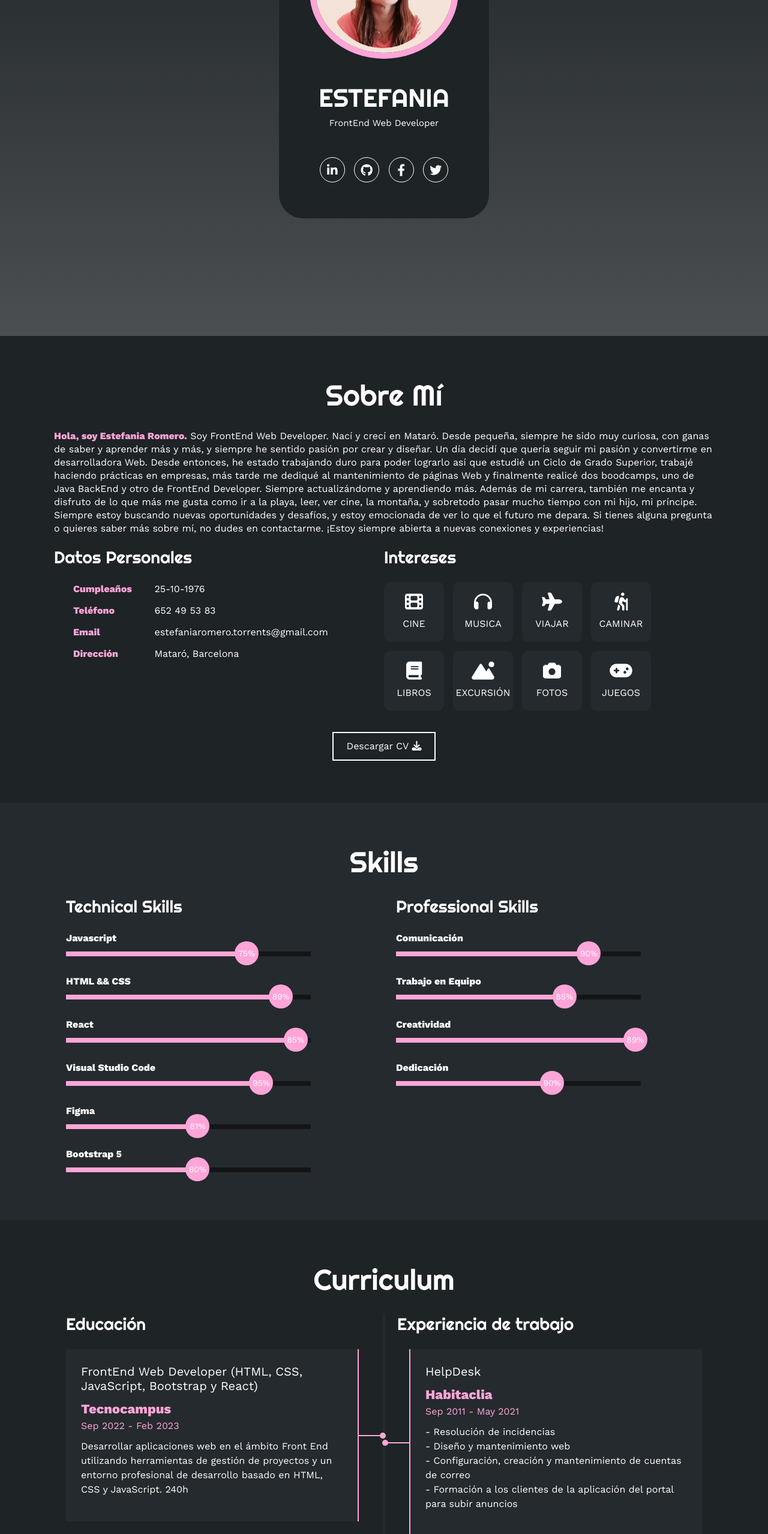
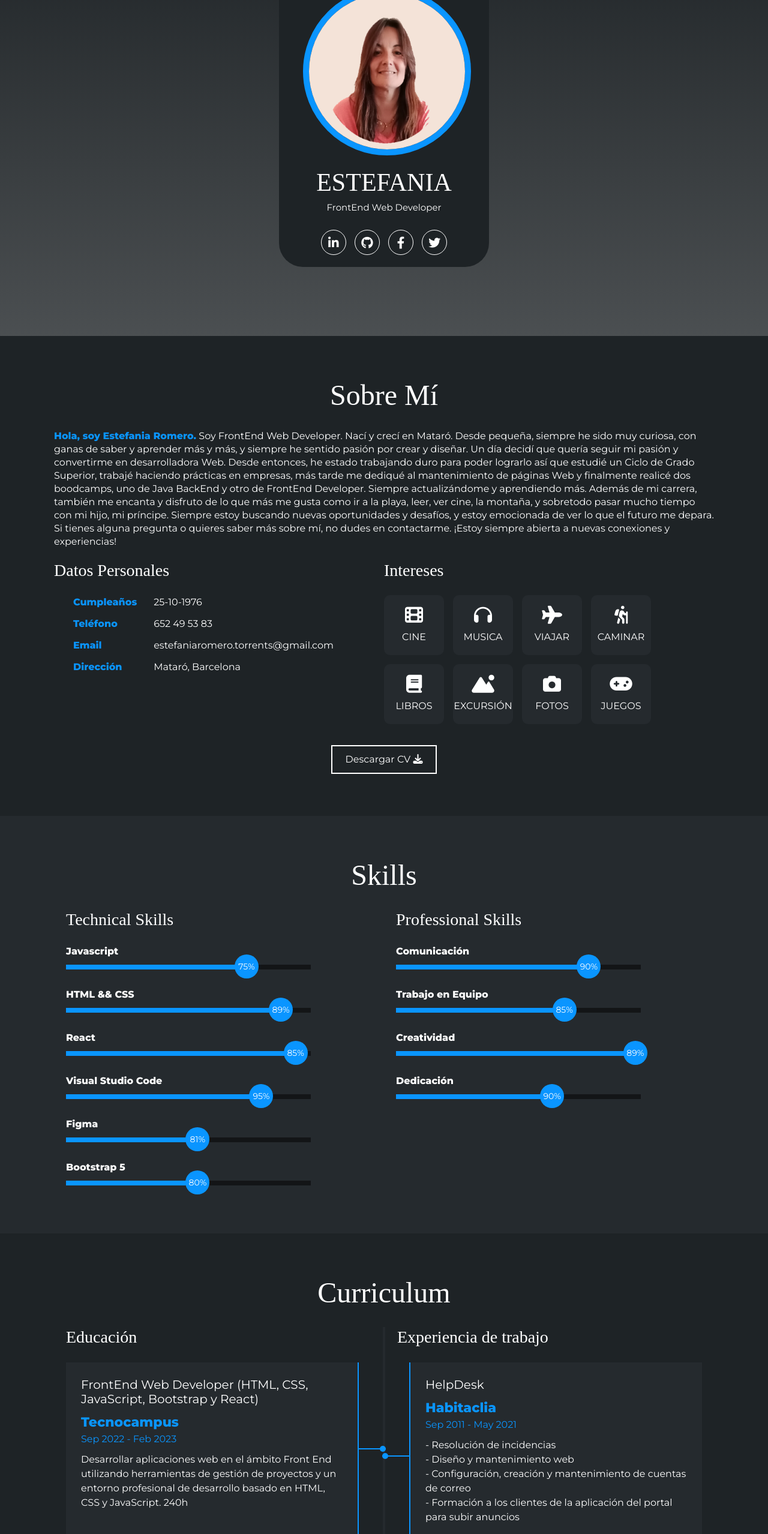
Before and after one commit to EstefaniaRomeroTorrents/PortfolioEstefaniaRomeroTorrents, a website: page public/index.html in a window 1280 px wide. Shown: the part 240-2797 px from the top of the page at 60% size. Drawn offline with nearby package versions, Linux system fonts and the light colour scheme.

Commit message:
cambios imagen inincio, map, tel i email

```diff
--- a/package.json
+++ b/package.json
@@ -1,5 +1,6 @@
 {
   "dependencies": {
-    "bootstrap-icons": "^1.10.3"
+    "bootstrap-icons": "^1.10.3",
+    "react-favicon": "^1.0.1"
   }
 }
--- a/public/css/style.css
+++ b/public/css/style.css
@@ -1,7 +1,7 @@
-@import url("https://fonts.googleapis.com/css2?family=Righteous&family=Work+Sans:wght@100;300;400;600;800&display=swap");
+@import url("https://fonts.googleapis.com/css2?family=Montserrat:ital,wght@0,100;0,300;0,400;0,600;0,800;1,200&display=swap");
 * {
   box-sizing: border-box;
-  font-family: "Work Sans";
+  font-family: "Montserrat";
   margin: 0;
   padding: 0;
 }
@@ -29,7 +29,7 @@ html {
 .contenedor-header header .logo a {
   font-family: "Righteous";
   font-size: 36px;
-  color: #ffa5d8;
+  color: #0a95ff;
   text-decoration: none;
 }
 .contenedor-header header ul {
@@ -45,10 +45,10 @@ html {
   text-decoration: none;
 }
 .contenedor-header header nav ul li a:hover {
-  color: #ffa5d8;
+  color: #0a95ff;
 }
 .nav-responsive {
-  background-color: #ffa5d8;
+  background-color: #0a95ff;
   color: #fff;
   padding: 5px 10px;
   border-radius: 5px;
@@ -58,13 +58,13 @@ html {
 /* SECCION I N I C I O */
 .inicio {
   background: linear-gradient(
-      to top,
-      rgba(30, 35, 38, 0.8),
-      rgba(30, 35, 38, 1)
-    ),
-    url(img/fondo.jpg);
+    to top,
+    rgba(30, 35, 38, 0.8),
+    rgba(30, 35, 38, 1)
+  );
   background-size: cover;
-  height: 100vh;
+  height: calc(100vh - 84px);
+  margin-top: 84px;
   color: #fff;
   display: flex;
   align-items: center;
@@ -76,18 +76,17 @@ html {
   margin: auto;
   text-align: center;
   border-radius: 40px;
-  margin-top: 95px;
 }
 .inicio .contenido-banner img {
-  margin-top: 40px;
-  border: 10px solid #ffa5d8;
+  border: 10px solid #0a95ff;
   display: block;
-  width: 80%;
-  margin: auto;
+  width: 280px;
+  height: 280px;
+  margin: 0 20px;
   border-radius: 100%;
 }
 .inicio .contenido-banner h1 {
-  margin-top: 40px;
+  margin-top: 20px;
   font-size: 42px;
   font-family: "Righteous";
 }
@@ -104,12 +103,12 @@ html {
   width: 42px;
   height: 42px;
   line-height: 42px;
-  margin: 40px 5px;
+  margin: 20px 5px 0px 5px;
   font-size: 20px;
   transition: 0.3s;
 }
 .inicio .contenido-banner .redes a:hover {
-  background-color: #ffa5d8;
+  background-color: #0a95ff;
 }
 .sobremi {
   background-color: #1e2326;
@@ -132,7 +131,7 @@ html {
   margin-bottom: 20px;
 }
 .sobremi .contenido-seccion p span {
-  color: #ffa5d8;
+  color: #0a95ff;
   font-weight: bold;
 }
 .sobremi .fila {
@@ -154,11 +153,11 @@ html {
 }
 .sobremi .fila .col ul li strong {
   display: inline-block;
-  color: #ffa5d8;
+  color: #0a95ff;
   width: 130px;
 }
 .sobremi .fila .col ul li span {
-  background-color: #ffa5d8;
+  background-color: #0a95ff;
   padding: 3px;
   font-weight: bold;
   border-radius: 5px;
@@ -180,7 +179,7 @@ html {
   transition: 0.3s;
 }
 .sobremi .fila .col .contenedor-intereses .interes:hover {
-  background-color: #ffa5d8;
+  background-color: #0a95ff;
 }
 .sobremi .fila .col .contenedor-intereses .interes i {
   font-size: 30px;
@@ -205,7 +204,7 @@ html {
   left: 0;
   width: 0;
   height: 100%;
-  background-color: #ffa5d8;
+  background-color: #0a95ff;
   z-index: -1;
   transition: 1s;
 }
@@ -253,7 +252,7 @@ html {
   margin-bottom: 30px;
 }
 .skills .skill .progreso {
-  background-color: #ffa5d8;
+  background-color: #0a95ff;
   position: absolute;
   top: 0;
   left: 0;
@@ -263,7 +262,7 @@ html {
   position: absolute;
   height: 40px;
   width: 40px;
-  background-color: #ffa5d8;
+  background-color: #0a95ff;
   border-radius: 50px;
   line-height: 40px;
   text-align: center;
@@ -447,30 +446,30 @@ html {
   margin-bottom: 10px;
 }
 .curriculum .fila .item .casa {
-  color: #ffa5d8;
+  color: #0a95ff;
   font-size: 22px;
   font-weight: bold;
   display: block;
 }
 .curriculum .fila .item .fecha {
   display: block;
-  color: #ffa5d8;
+  color: #0a95ff;
   margin-bottom: 10px;
 }
 .curriculum .fila .item p {
   line-height: 24px;
 }
 .curriculum .fila .izq {
-  border-right: 2px solid #ffa5d8;
+  border-right: 2px solid #0a95ff;
   margin-right: 20px;
 }
 .curriculum .fila .der {
-  border-left: 2px solid #ffa5d8;
+  border-left: 2px solid #0a95ff;
   margin-left: 20px;
 }
 .curriculum .fila .item .conectori {
   height: 2px;
-  background-color: #ffa5d8;
+  background-color: #0a95ff;
   width: 47px;
   position: absolute;
   top: 50%;
@@ -482,14 +481,14 @@ html {
   height: 10px;
   width: 10px;
   border-radius: 50%;
-  background-color: #ffa5d8;
+  background-color: #0a95ff;
   float: right;
   position: relative;
   bottom: 4px;
 }
 .curriculum .fila .item .conectord {
   height: 2px;
-  background-color: #ffa5d8;
+  background-color: #0a95ff;
   width: 47px;
   position: absolute;
   top: 50%;
@@ -501,7 +500,7 @@ html {
   height: 10px;
   width: 10px;
   border-radius: 50%;
-  background-color: #ffa5d8;
+  background-color: #0a95ff;
   float: left;
   position: relative;
   bottom: 4px;
@@ -544,7 +543,7 @@ html {
   width: 100%;
   height: 100%;
   text-align: center;
-  background: linear-gradient(rgba(255, 165, 216, 1), rgba(255, 165, 216, 1));
+  background: linear-gradient(rgba(10, 149, 255), rgba(10, 149, 255));
   display: flex;
   flex-direction: column;
   justify-content: center;
@@ -619,12 +618,16 @@ html {
   left: 0;
   width: 0;
   height: 100%;
-  background-color: #ffa5d8;
+  background-color: #0a95ff;
   z-index: -1;
   transition: 1s;
 }
 .contacto button:hover .overlay {
   width: 100%;
+}
+.contacto .col iframe {
+  width: 100%;
+  height: 638px;
 }
 
 .contacto .col .info {
@@ -672,13 +675,13 @@ footer .redes a {
   transition: 0.3s;
 }
 footer .redes a:hover {
-  background-color: #ffa5d8;
+  background-color: #0a95ff;
 }
 footer .arriba {
   display: block;
   width: 50px;
   height: 50px;
-  background-color: #ffa5d8;
+  background-color: #0a95ff;
   color: #fff;
   position: absolute;
   left: 50%;
--- a/public/index.html
+++ b/public/index.html
@@ -7,7 +7,7 @@
     integrity="sha384-EVSTQN3/azprG1Anm3QDgpJLIm9Nao0Yz1ztcQTwFspd3yD65VohhpuuCOmLASjC" crossorigin="anonymous">
   <link rel="stylesheet" href="https://cdn.jsdelivr.net/npm/bootstrap-icons@1.9.1/font/bootstrap-icons.css">
     <link rel="stylesheet" href="https://cdnjs.cloudflare.com/ajax/libs/font-awesome/6.1.2/css/all.min.css" integrity="sha512-1sCRPdkRXhBV2PBLUdRb4tMg1w2YPf37qatUFeS7zlBy7jJI8Lf4VHwWfZZfpXtYSLy85pkm9GaYVYMfw5BC1A==" crossorigin="anonymous" referrerpolicy="no-referrer" />
-    <title>Portfolio</title>
+    <title>Estefania Romero Portfolio</title>
     <link href="https://cdn.jsdelivr.net/npm/bootstrap@5.0.2/dist/css/bootstrap.min.css" rel="stylesheet" integrity="sha384-EVSTQN3/azprG1Anm3QDgpJLIm9Nao0Yz1ztcQTwFspd3yD65VohhpuuCOmLASjC" crossorigin="anonymous">
     <link href="css/style.css" rel="stylesheet">
     <script src="js/portfolio.js" defer></script>
@@ -72,11 +72,11 @@
                         </li>
                         <li>
                             <strong>Teléfono</strong>
-                            652 49 53 83
+                            <a href="tel:+34652495383" style="color: white; text-decoration: none;">652 49 53 83</a>
                         </li>
                         <li>
                             <strong>Email</strong>
-                            estefaniaromero.torrents@gmail.com
+                           <a href="mailto:estefaniaromero.torrents@gmail.com" target="_blank" style="color: white; text-decoration: none;"> estefaniaromero.torrents@gmail.com</a>
                         </li>
                         <li>
                             <strong>Dirección</strong>
@@ -431,14 +431,15 @@
                     <input type="text" placeholder="Tema" name="tema" required>
                     <textarea cols="30" rows="10" placeholder="Mensaje" name="mensaje" required></textarea>
                     <button type="submit">
-                        Enviar Mensaje<i class="fa-solid fa-paper-plane"></i>
+                        Enviar Mensaje<i class="fa-solid fa-paper-plane" style="margin-left: 10px;"></i>
                         <span class="overlay"></span>
                     </button>
                 </form>
                 </div>
                 <!-- Mapa -->
                 <div class="col">
-                    <iframe src="https://www.google.com/maps/embed?pb=!1m18!1m12!1m3!1d2986.6587001830567!2d2.4433507146248528!3d41.533333079251115!2m3!1f0!2f0!3f0!3m2!1i1024!2i768!4f13.1!3m3!1m2!1s0x12a4b4ddfd856abf%3A0xfbb1446a90b33e6b!2sEstaci%C3%B3n%20de%20tren%20Matar%C3%B3!5e0!3m2!1ses!2ses!4v1677781668948!5m2!1ses!2ses" width="600" height="450" style="border:0;" allowfullscreen="" loading="lazy" referrerpolicy="no-referrer-when-downgrade"></iframe>
+                   <!-- <img src="img/ubicacion.png" alt="">-->
+                    <iframe  src="https://www.google.com/maps/embed?pb=!1m18!1m12!1m3!1d2986.6587001830567!2d2.4433507146248528!3d41.533333079251115!2m3!1f0!2f0!3f0!3m2!1i1024!2i768!4f13.1!3m3!1m2!1s0x12a4b4ddfd856abf%3A0xfbb1446a90b33e6b!2sEstaci%C3%B3n%20de%20tren%20Matar%C3%B3!5e0!3m2!1ses!2ses!4v1677781668948!5m2!1ses!2ses" width="600" height="450" style="border:0;" allowfullscreen="" loading="lazy" referrerpolicy="no-referrer-when-downgrade"></iframe>
                     <div class="info">
                         <ul>
                             <li>
```
Also changed, not shown: public/img/ubicacion.png (deleted), 2 other files.
